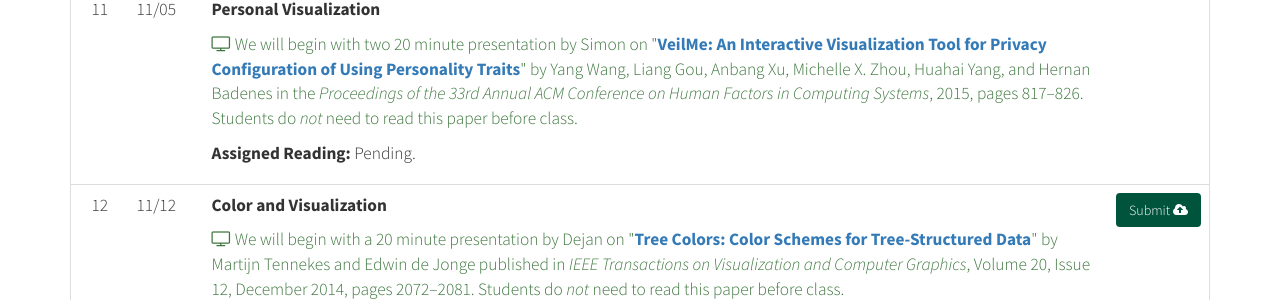
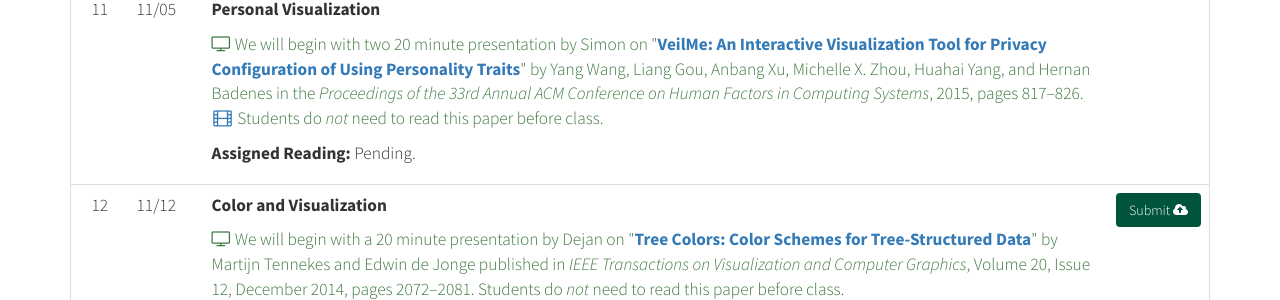
Before and after one commit to cs694/fall2015, a Jekyll site: the page built from schedule.html, in a window 1280 px wide and 900 px high, scrolled down 2941 px. Shown: the part 178-478 px from the top of the window. Built offline with Jekyll 4.4.1, drawn with Linux system fonts in a browser that asks for light colours; Markdown is read by kramdown in place of the engine named in the settings.

Commit message:
Adding video link.

```diff
--- a/_data/schedule.yml
+++ b/_data/schedule.yml
@@ -222,7 +222,7 @@
   info : 'Personal Visualization'
   gray : false
   flag : false
-  todo : '<p class="text-success"><i class="fa fa-television"></i> We will begin with two 20 minute presentation by Simon on "<strong><a href="http://dx.doi.org/10.1145/2702123.2702293">VeilMe: An Interactive Visualization Tool for Privacy Configuration of Using Personality Traits</a></strong>" by Yang Wang, Liang Gou, Anbang Xu, Michelle X. Zhou, Huahai Yang, and Hernan Badenes in the <em>Proceedings of the 33rd Annual ACM Conference on Human Factors in Computing Systems</em>, 2015, pages 817&ndash;826. Students do <em>not</em> need to read this paper before class.</p><p><strong>Assigned Reading:</strong> Pending.</p>'
+  todo : '<p class="text-success"><i class="fa fa-television"></i> We will begin with two 20 minute presentation by Simon on "<strong><a href="http://dx.doi.org/10.1145/2702123.2702293">VeilMe: An Interactive Visualization Tool for Privacy Configuration of Using Personality Traits</a></strong>" by Yang Wang, Liang Gou, Anbang Xu, Michelle X. Zhou, Huahai Yang, and Hernan Badenes in the <em>Proceedings of the 33rd Annual ACM Conference on Human Factors in Computing Systems</em>, 2015, pages 817&ndash;826. <a href="https://www.youtube.com/watch?v=FzuKiP4B1Tg"><i class="fa fa-fw fa-film"></i></a> Students do <em>not</em> need to read this paper before class.</p><p><strong>Assigned Reading:</strong> Pending.</p>'
 
 - week : 12
   date : 2015-11-12
```
